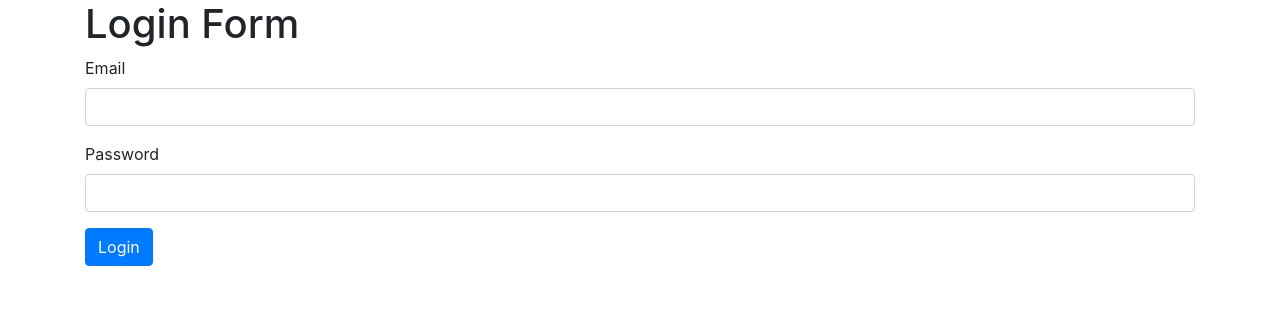
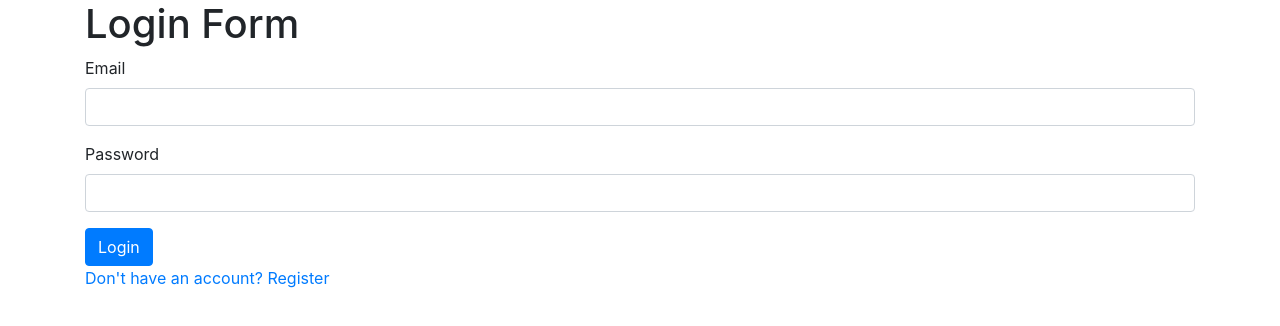
Before and after one commit to ClisbyShawn/react-journal, a React (Create React App) app: page /login in a window 1280 px wide. Shown: the top 326 px of the page. Built offline with nearby package versions, Linux system fonts and the light colour scheme.

Commit message:
Add Link to and from LoginForm component and RegisterForm component.

```diff
--- a/src/components/LoginForm.jsx
+++ b/src/components/LoginForm.jsx
@@ -1,8 +1,9 @@
 import React from "react";
+import Joi from "joi-browser";
+import { Link } from "react-router-dom";
 import Form from "./common/Form";
 import auth from "../services/authService";
 import errorService from "../services/errorService";
-import Joi from "joi-browser";
 
 class LoginForm extends Form {
   state = {
@@ -43,6 +44,7 @@
           {this.renderInputField("password", "Password", "password")}
           {this.renderButton("Login")}
         </form>
+        <Link to="/register">Don't have an account? Register</Link>
       </div>
     );
   }
--- a/src/components/RegisterForm.jsx
+++ b/src/components/RegisterForm.jsx
@@ -1,8 +1,9 @@
 import React from "react";
+import Joi from "joi-browser";
+import { Link } from "react-router-dom";
 import Form from "./common/Form";
 import auth from "../services/authService";
 import errorService from "../services/errorService";
-import Joi from "joi-browser";
 
 class RegisterForm extends Form {
   state = {
@@ -46,6 +47,7 @@
           {this.renderInputField("password", "Password", "password")}
           {this.renderButton("Register")}
         </form>
+        <Link to="/login">Already have an account? Login</Link>
       </div>
     );
   }
```
